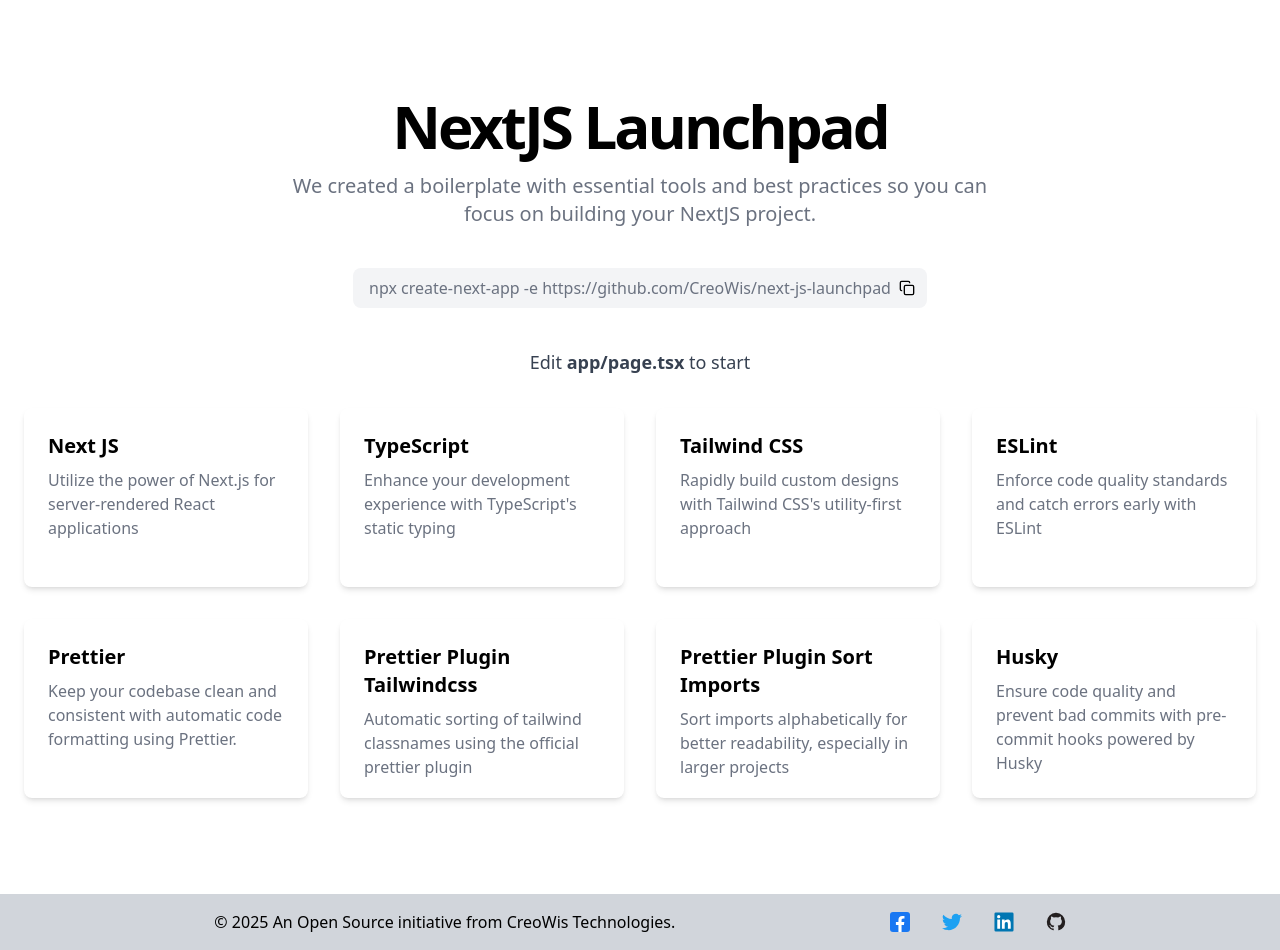
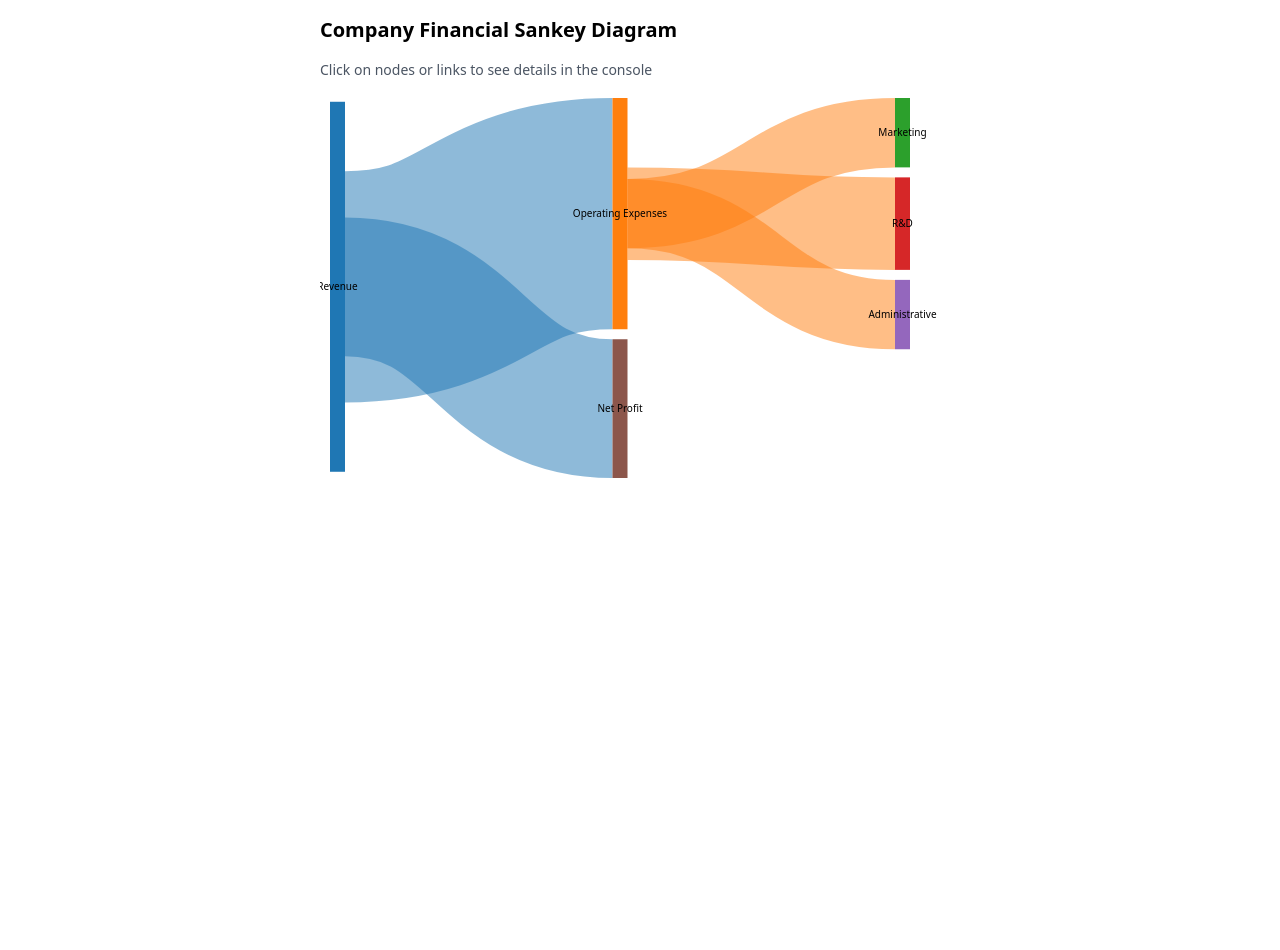
Before and after one commit to Ajeet1606/sanky-poc, a Next.js app: page /en in a window 1280 px wide. After the commit the page ends 800 px from the top, so only its background shows below. Built offline with nearby package versions, Linux system fonts and the light colour scheme.

Commit message:
basic setup and sanky chart implementation

```diff
--- a/package.json
+++ b/package.json
@@ -19,6 +19,8 @@
     "src/**/*.{js,jsx,ts,tsx}": "npm run lint-prettier"
   },
   "dependencies": {
+    "d3": "^7.9.0",
+    "d3-sankey": "^0.12.3",
     "next": "15.1.4",
     "next-intl": "^3.26.3",
     "react": "19.0.0",
@@ -30,6 +32,7 @@
     "@testing-library/dom": "^10.4.0",
     "@testing-library/jest-dom": "^6.6.3",
     "@testing-library/react": "^16.2.0",
+    "@types/d3": "^7.4.3",
     "@types/node": "^20.11.19",
     "@types/react": "19.0.7",
     "@types/react-dom": "19.0.3",
--- a/src/app/[locale]/page.tsx
+++ b/src/app/[locale]/page.tsx
@@ -1,68 +1,11 @@
-import Link from 'next/link';
-import { useTranslations } from 'next-intl';
+'use client';
 
-import CopyButton from '@/components/copy-button';
-import Footer from '@/components/footer';
-
-type TechStackItem = {
-  name: string;
-  description: string;
-};
-
-type TechStack = {
-  [key: string]: TechStackItem;
-};
+import SankeyDiagram from '@/components/sanky/SankyChart';
 
 export default function Home() {
-  const t = useTranslations('Home');
-  const techStack = t.raw('tech_stack') as TechStack;
-
-  const links = [
-    'https://nextjs.org/',
-    'https://www.typescriptlang.org/',
-    'https://tailwindcss.com/',
-    'https://eslint.org/',
-    'https://prettier.io/',
-    'https://github.com/tailwindlabs/prettier-plugin-tailwindcss',
-    'https://github.com/IanVS/prettier-plugin-sort-imports',
-    'https://typicode.github.io/husky/'
-  ];
-
   return (
     <>
-      <section className="min-h-[94vh] w-full py-12 lg:py-14 xl:py-24 2xl:py-28">
-        <div className="container mx-auto space-y-8 px-4 md:px-6">
-          <div className="flex flex-col items-center space-y-4 text-center">
-            <div className="space-y-4">
-              <h1 className="text-3xl font-bold tracking-tighter sm:text-4xl md:text-5xl lg:text-6xl/none">
-                {t('title')}
-              </h1>
-              <p className="mx-auto max-w-[700px] text-gray-500 md:text-xl">
-                {t('description')}
-              </p>
-            </div>
-            <div className="flex items-center py-6">
-              <CopyButton />
-            </div>
-            <p className="mx-auto max-w-[700px] text-gray-700 md:text-lg">
-              {t('edit_prompt')}
-              <span className="font-bold"> {t('edit_file')}</span>{' '}
-              {t('edit_to_start')}
-            </p>
-          </div>
-          <div className="grid grid-cols-1 gap-8 sm:grid-cols-2 lg:grid-cols-4">
-            {Object.entries(techStack).map(([key, item], index) => (
-              <Link key={key} href={links[index]} target="_blank">
-                <div className="transform rounded-lg bg-white p-6 shadow-md transition-transform hover:scale-105 sm:h-[192px] md:h-[164px] lg:h-[219px] xl:h-[179px] 2xl:h-[163px]">
-                  <h3 className="mb-2 text-xl font-bold">{item.name}</h3>
-                  <p className="text-gray-500">{item.description}</p>
-                </div>
-              </Link>
-            ))}
-          </div>
-        </div>
-      </section>
-      <Footer />
+      <SankeyDiagram />
     </>
   );
 }
--- /dev/null
+++ b/src/components/sanky/SankyChart.tsx
@@ -0,0 +1,189 @@
+import React, { useEffect, useRef } from 'react';
+import * as d3 from 'd3';
+import { sankey, sankeyCenter } from 'd3-sankey';
+
+interface Node {
+  name: string;
+  index?: number;
+  x0?: number;
+  x1?: number;
+  y0?: number;
+  y1?: number;
+}
+
+interface Link {
+  source: number | Node;
+  target: number | Node;
+  value: number;
+  width?: number;
+}
+
+interface SankeyData {
+  nodes: Node[];
+  links: Link[];
+}
+
+const SankeyDiagram: React.FC = () => {
+  const svgRef = useRef<SVGSVGElement>(null);
+
+  useEffect(() => {
+    // Ensure we're in a browser environment
+    if (!svgRef.current) return;
+
+    // Sample data for the Sankey diagram
+    const data: SankeyData = {
+      nodes: [
+        { name: 'Revenue' },
+        { name: 'Operating Expenses' },
+        { name: 'Marketing' },
+        { name: 'R&D' },
+        { name: 'Administrative' },
+        { name: 'Net Profit' },
+      ],
+      links: [
+        { source: 0, target: 1, value: 500 },
+        { source: 1, target: 2, value: 150 },
+        { source: 1, target: 3, value: 200 },
+        { source: 1, target: 4, value: 150 },
+        { source: 0, target: 5, value: 300 },
+      ],
+    };
+
+    // Set up SVG dimensions
+    const margin = { top: 10, right: 10, bottom: 10, left: 10 };
+    const width = 600 - margin.left - margin.right;
+    const height = 400 - margin.top - margin.bottom;
+
+    // Clear any existing SVG content
+    d3.select(svgRef.current).selectAll('*').remove();
+
+    // Create SVG
+    const svg = d3
+      .select(svgRef.current)
+      .attr('width', width + margin.left + margin.right)
+      .attr('height', height + margin.top + margin.bottom)
+      .append('g')
+      .attr('transform', `translate(${margin.left},${margin.top})`);
+
+    // Create Sankey layout
+    const sankeyGenerator = sankey()
+      .nodeWidth(15)
+      .nodePadding(10)
+      .size([width, height])
+      .nodeAlign(sankeyCenter);
+
+    // Generate the Sankey diagram
+    const graph = sankeyGenerator(data as any);
+
+    // Color scale
+    const color = d3.scaleOrdinal(d3.schemeCategory10);
+
+    // Create a custom link path generator
+    const linkGenerator = d3
+      .linkHorizontal()
+      .source((d: any) => [d.source.x1, (d.source.y0 + d.source.y1) / 2])
+      .target((d: any) => [d.target.x0, (d.target.y0 + d.target.y1) / 2]);
+
+    // Draw links
+    const link = svg
+      .append('g')
+      .selectAll('path')
+      .data(graph.links)
+      .enter()
+      .append('path')
+      .attr('d', linkGenerator as any)
+      .attr('fill', 'none')
+      .attr('stroke', (d: any) => color(d.source.index || 0))
+      .attr('stroke-opacity', 0.5)
+      .attr('stroke-width', (d: any) => Math.max(1, d.width || 0))
+      // Add click event to links
+      .on('click', (event, d: any) => {
+        console.log('Clicked Link:', {
+          source: d.source.name,
+          target: d.target.name,
+          value: d.value,
+          width: d.width,
+        });
+      })
+      // Add hover effects
+      .on('mouseover', function () {
+        d3.select(this).attr('stroke-opacity', 0.8);
+      })
+      .on('mouseout', function () {
+        d3.select(this).attr('stroke-opacity', 0.5);
+      });
+
+    // Draw nodes
+    const node = svg
+      .append('g')
+      .selectAll('rect')
+      .data(graph.nodes)
+      .enter()
+      .append('rect')
+      .attr('x', (d: any) => d.x0 || 0)
+      .attr('y', (d: any) => d.y0 || 0)
+      .attr('height', (d: any) => Math.max(0, (d.y1 || 0) - (d.y0 || 0)))
+      .attr('width', (d: any) => Math.max(0, (d.x1 || 0) - (d.x0 || 0)))
+      .attr('fill', (d: any) => color(d.index || 0))
+      // Add click event to nodes
+      .on('click', (event, d: any) => {
+        console.log('Clicked Node:', {
+          name: d.name,
+          index: d.index,
+          value: d.value,
+          x0: d.x0,
+          x1: d.x1,
+          y0: d.y0,
+          y1: d.y1,
+        });
+      })
+      // Add hover effects
+      .on('mouseover', function () {
+        d3.select(this).attr('opacity', 0.7);
+      })
+      .on('mouseout', function () {
+        d3.select(this).attr('opacity', 1);
+      });
+
+    // Add node labels
+    svg
+      .append('g')
+      .selectAll('text')
+      .data(graph.nodes)
+      .enter()
+      .append('text')
+      .attr('x', (d: any) => ((d.x0 || 0) + (d.x1 || 0)) / 2)
+      .attr('y', (d: any) => ((d.y0 || 0) + (d.y1 || 0)) / 2)
+      .attr('dy', '0.35em')
+      .attr('text-anchor', 'middle')
+      .text((d: any) => d.name)
+      .attr('font-size', '10px')
+      .attr('fill', 'black')
+      // Make labels clickable with same behavior as nodes
+      .on('click', (event, d: any) => {
+        console.log('Clicked Node Label:', {
+          name: d.name,
+          index: d.index,
+          value: d.value,
+          x0: d.x0,
+          x1: d.x1,
+          y0: d.y0,
+          y1: d.y1,
+        });
+      });
+  }, []);
+
+  return (
+    <div className="mx-auto w-full max-w-2xl p-4">
+      <h2 className="mb-4 text-xl font-bold">
+        Company Financial Sankey Diagram
+      </h2>
+      <p className="mb-2 text-sm text-gray-600">
+        Click on nodes or links to see details in the console
+      </p>
+      <svg ref={svgRef} className="w-full cursor-pointer"></svg>
+    </div>
+  );
+};
+
+export default SankeyDiagram;
--- a/tsconfig.json
+++ b/tsconfig.json
@@ -23,7 +23,8 @@
     ],
     "paths": {
       "@/*": ["./src/*"]
-    }
+    },
+    "typeRoots": ["./node_modules/@types", "./@types"]
   },
   "include": ["next-env.d.ts", "**/*.ts", "**/*.tsx", ".next/types/**/*.ts"],
   "exclude": ["node_modules"]
--- /dev/null
+++ b/types/d3-sanky.d.ts
@@ -0,0 +1,5 @@
+declare module 'd3-sankey' {
+    export function sankey(): any;
+    export function sankeyLinkMinWidth(): any;
+    export function sankeyCenter(): any;
+  }
```
Also changed, not shown: 2 other files (tests, documents, lock files or other folders).
